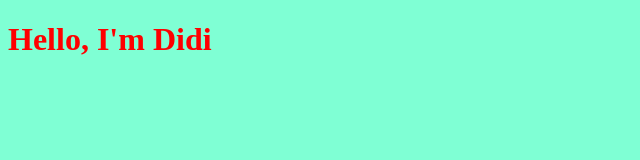
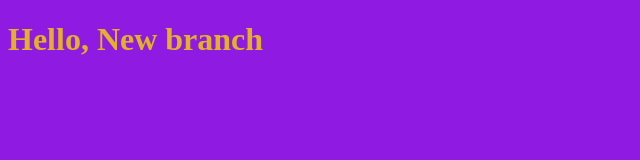
Before and after one commit to Didimenah/myproject, a plain HTML site: page index.html in a window 1280 px wide. Shown: the whole page, without its empty margins (0-640 px from the left). Drawn offline with Linux system fonts and the light colour scheme.

Commit message:
changing style for the title

```diff
--- a/index.html
+++ b/index.html
@@ -8,7 +8,7 @@
 </head>
 <body>
 
-    <h1>Hello, I'm Didi</h1>
+    <h1>Hello, New branch</h1>
     <script src="app.js"></script>
 </body>
 </html>
--- a/sytle.css
+++ b/sytle.css
@@ -1,6 +1,6 @@
 h1{
-    color: red;
+    color: rgb(227, 177, 39);
 }
 body{
-    background: aquamarine;
+    background: rgb(143, 26, 226);
 }
```
